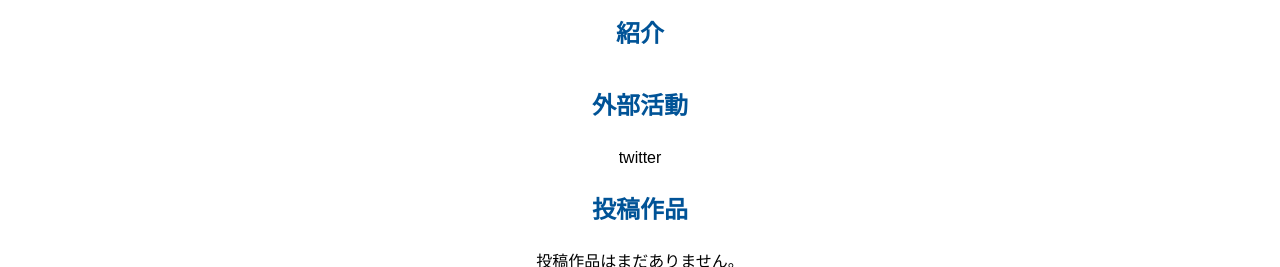
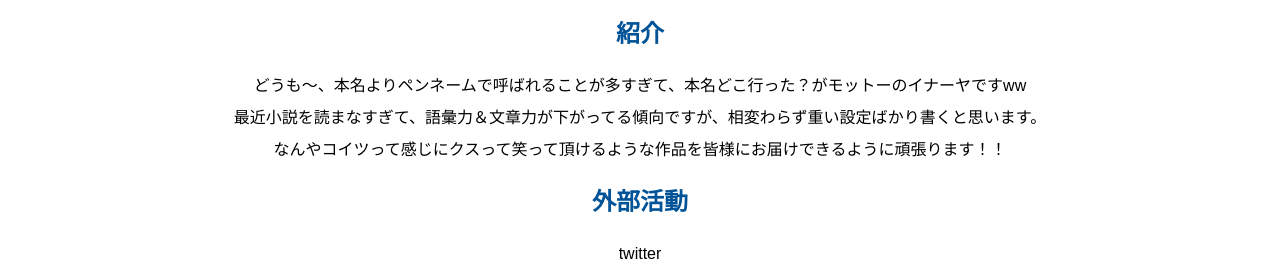
Before and after one commit to okanosaki/Inahya, a plain HTML site: page index.html in a window 1280 px wide. Shown: the part 533-800 px from the top of the page. Drawn offline with Linux system fonts and the light colour scheme; a web font is replaced by a local one.

Commit message:
Update index.html

```diff
--- a/index.html
+++ b/index.html
@@ -39,7 +39,9 @@
         <h2><img src="ヘッダー.jpg"alt="イラスト" class="picture1"/><!--ここはヘッダーと同じ画像--></h2>
         <h1>イナーヤ</h1>
         <h3>紹介</h3>
-        <p><!--ここに人物紹介が入る--></p>
+        <p>どうも～、本名よりペンネームで呼ばれることが多すぎて、本名どこ行った？がモットーのイナーヤですww
+        <br>最近小説を読まなすぎて、語彙力＆文章力が下がってる傾向ですが、相変わらず重い設定ばかり書くと思います。
+        <br>なんやコイツって感じにクスって笑って頂けるような作品を皆様にお届けできるように頑張ります！！</p>
         <h3>外部活動</h3>
         <p>twitter<a href=""></a></p>
         <h3>投稿作品</h3>
```
